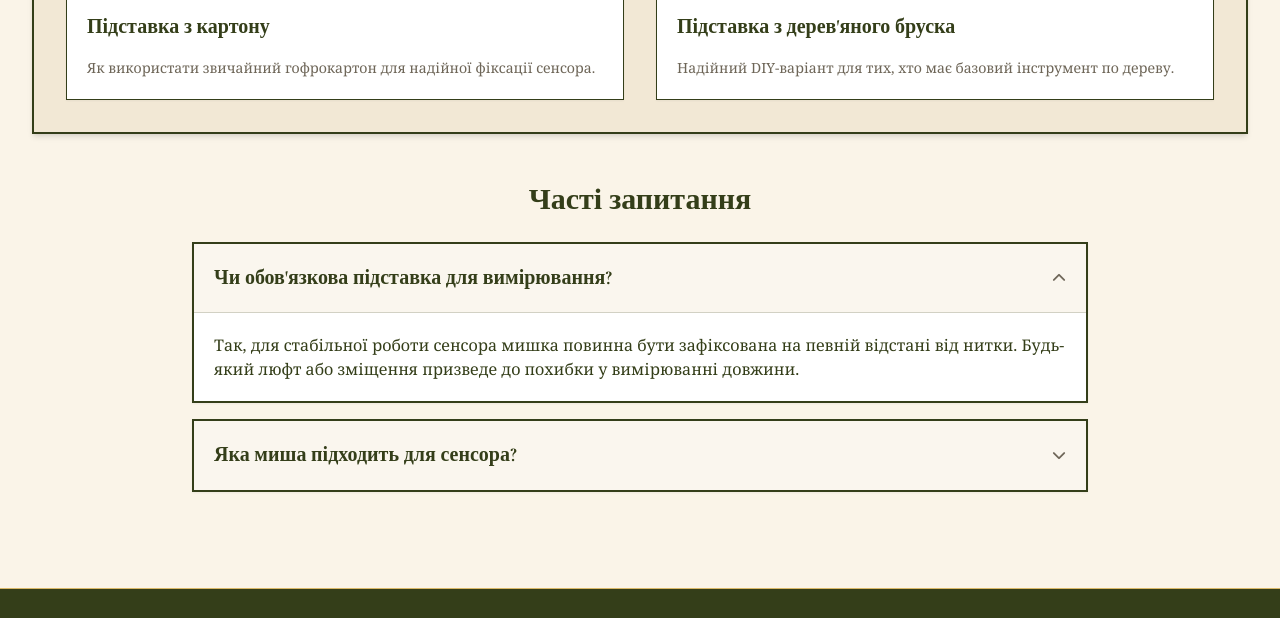
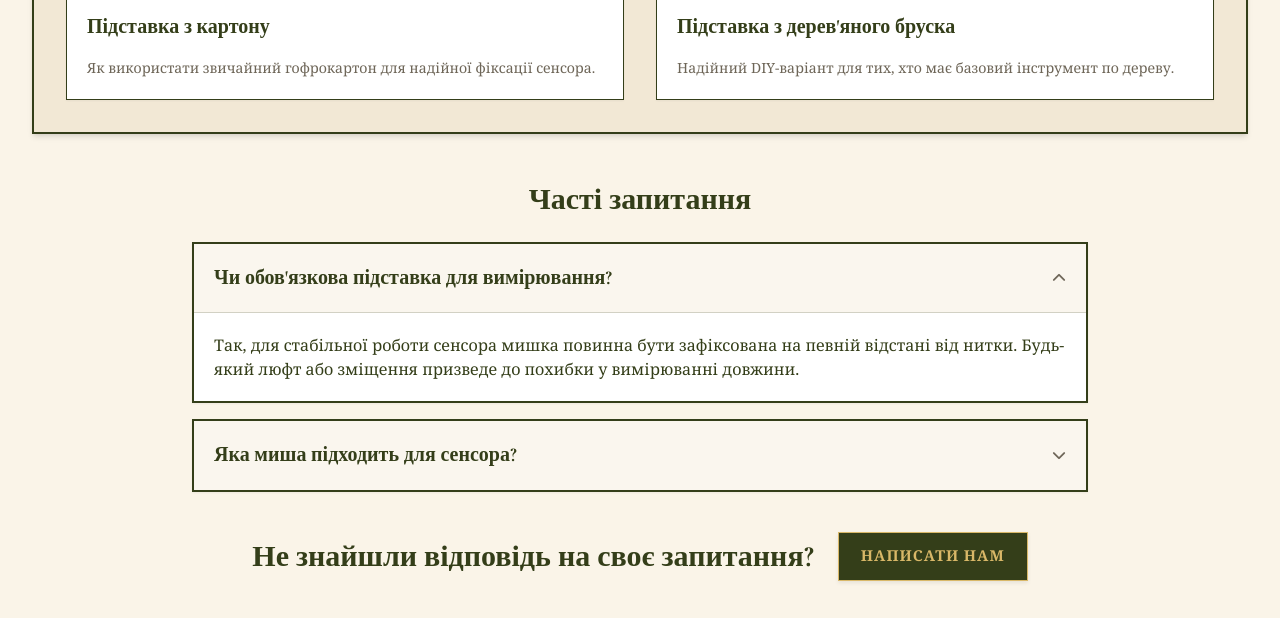
Before and after one commit to slaygirlbutunr4al/GeneralGachok, a plain HTML site: page stand.html in a window 1280 px wide. Shown: the part 1784-2402 px from the top of the page. Drawn offline with nearby package versions, Linux system fonts and the light colour scheme.

```diff
--- a/stand.html
+++ b/stand.html
@@ -254,7 +254,7 @@
       </div>
     </section>
 
-    <!-- 4. ЧАСТІ ЗАПИТАННЯ (FAQ ACCORDION) -->
+  <!-- 4. ЧАСТІ ЗАПИТАННЯ (FAQ ACCORDION) -->
     <section class="max-w-4xl mx-auto space-y-6">
       <h2 class="font-heading font-bold text-2xl sm:text-3xl text-hachok-dark text-center">
         Часті запитання
@@ -283,8 +283,17 @@
         </details>
 
       </div>
+
+      <!-- Блок переходу на сторінку зворотного зв'язку -->
+      <div class="pt-4 flex flex-col sm:flex-row items-center justify-center gap-4 sm:gap-6 text-center sm:text-left">
+        <p class="font-heading font-bold text-2xl sm:text-3xl text-hachok-dark">
+          Не знайшли відповідь на своє запитання?
+        </p>
+        <a href="feedback.html" class="btn-primary shrink-0">
+          Написати нам
+        </a>
+      </div>
     </section>
-
   </main>
 
   <!-- ПІДВАЛ САЙТУ -->
```
